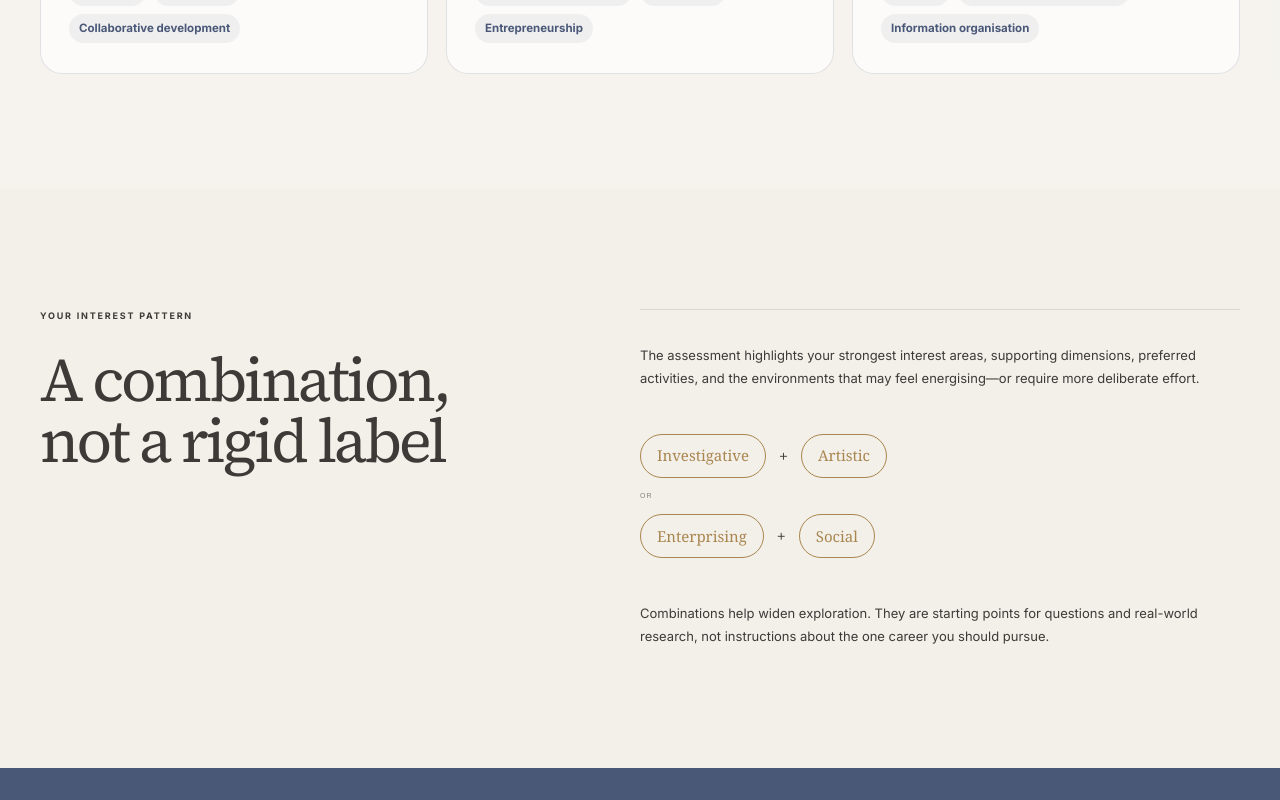
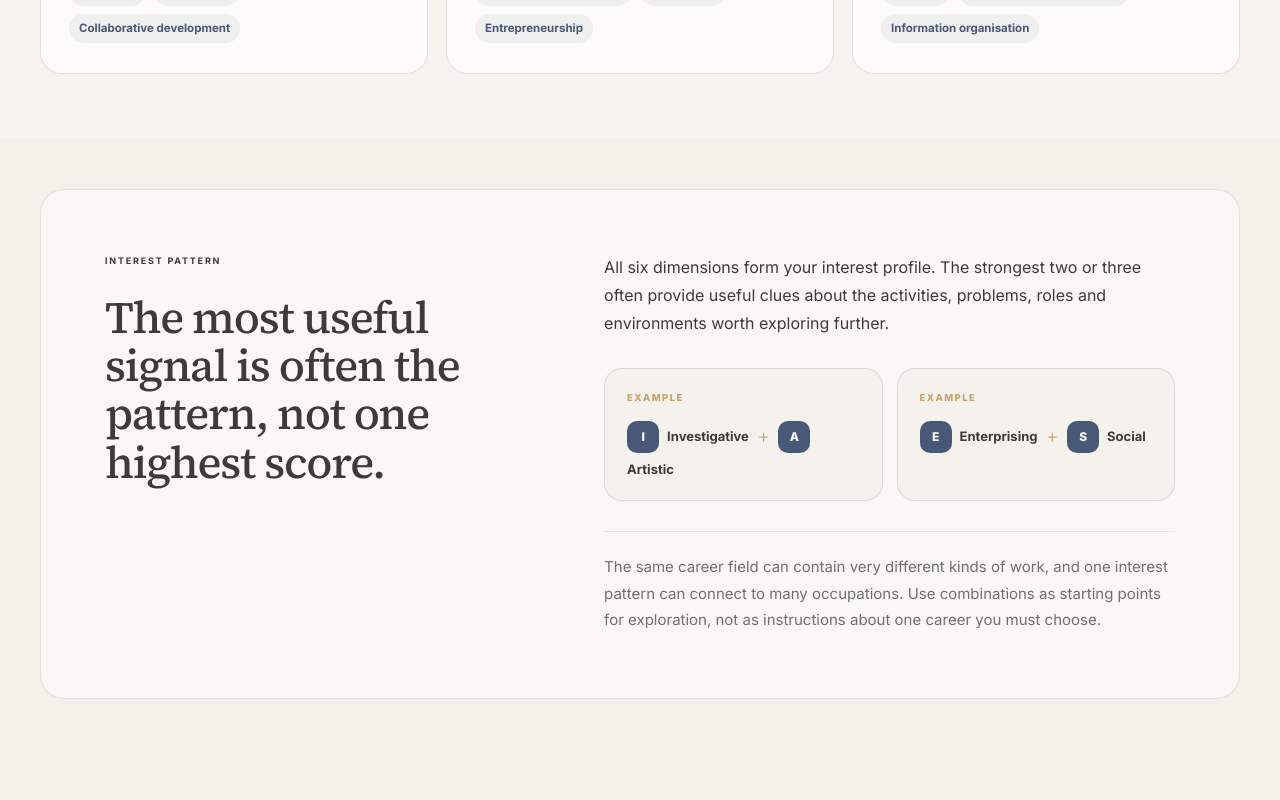
Before and after one commit to sidragon13-cyber/innergeodessa, a Next.js app: page /career in a window 1280 px wide. Shown: the part 2200-3000 px from the top of the page. Built offline with nearby package versions, Linux system fonts and the light colour scheme; no server answers.

Commit message:
style(career): clarify interest patterns

```diff
--- a/src/components/career/career-landing-v1.module.css
+++ b/src/components/career/career-landing-v1.module.css
@@ -383,7 +383,7 @@
   padding:
     clamp(82px, 8vw, 112px)
     0
-    clamp(92px, 9vw, 126px);
+    clamp(54px, 5vw, 72px);
   scroll-margin-top: 24px;
   background:
     rgba(255, 255, 255, 0.2);
@@ -536,6 +536,147 @@
   line-height: 1.3;
 }
 
+.patternSection {
+  padding-top: clamp(36px, 4vw, 52px);
+  padding-bottom: clamp(92px, 9vw, 126px);
+}
+
+.patternGrid {
+  display: grid;
+  grid-template-columns:
+    minmax(0, 0.82fr)
+    minmax(0, 1.18fr);
+  gap: clamp(56px, 8vw, 104px);
+  align-items: start;
+  padding:
+    clamp(48px, 5vw, 66px)
+    clamp(46px, 5vw, 70px);
+  border: 1.5px solid
+    var(--brand-border, #ddd8cf);
+  border-radius: 24px;
+  background:
+    rgba(255, 255, 255, 0.56);
+}
+
+.patternHeading h2 {
+  max-width: 540px;
+  margin: 14px 0 0;
+  color:
+    var(--brand-text, #3d3a38);
+  font-family:
+    var(
+      --font-display,
+      "Source Serif 4",
+      Georgia,
+      serif
+    );
+  font-size:
+    clamp(38px, 3.5vw, 50px);
+  font-weight: 500;
+  line-height: 1.08;
+  letter-spacing: -0.028em;
+  text-wrap: balance;
+}
+
+.patternContent {
+  min-width: 0;
+}
+
+.patternLead,
+.patternNote {
+  max-width: 700px;
+  margin: 0;
+  color:
+    var(--brand-text-secondary, #6f706f);
+  font-size: 15px;
+  line-height: 1.76;
+}
+
+.patternLead {
+  color:
+    var(--brand-text, #3d3a38);
+  font-size: 16px;
+  line-height: 1.74;
+}
+
+.patternExamples {
+  display: grid;
+  grid-template-columns:
+    repeat(2, minmax(0, 1fr));
+  gap: 14px;
+  margin: 30px 0;
+}
+
+.patternExample {
+  min-width: 0;
+  padding: 22px;
+  border: 1.5px solid
+    rgba(74, 88, 120, 0.16);
+  border-radius: 18px;
+  background:
+    rgba(243, 240, 234, 0.7);
+}
+
+.exampleLabel {
+  display: block;
+  margin-bottom: 16px;
+  color:
+    var(--brand-gold, #c5a36a);
+  font-size: 9.5px;
+  font-weight: 800;
+  letter-spacing: 0.15em;
+  text-transform: uppercase;
+}
+
+.exampleCombination {
+  display: flex;
+  flex-wrap: wrap;
+  align-items: center;
+  gap: 8px;
+}
+
+.exampleCombination strong {
+  display: grid;
+  width: 32px;
+  height: 32px;
+  place-items: center;
+  border-radius: 10px;
+  background:
+    var(--brand-indigo, #4a5878);
+  color: #fff;
+  font-size: 12px;
+  font-weight: 800;
+}
+
+.exampleCombination span {
+  color:
+    var(--brand-text, #3d3a38);
+  font-size: 13px;
+  font-weight: 700;
+  line-height: 1.35;
+}
+
+.exampleCombination i {
+  margin: 0 2px;
+  color:
+    var(--brand-gold, #c5a36a);
+  font-family:
+    var(
+      --font-display,
+      "Source Serif 4",
+      Georgia,
+      serif
+    );
+  font-size: 18px;
+  font-style: normal;
+}
+
+.patternNote {
+  padding-top: 22px;
+  border-top: 1px solid
+    rgba(74, 88, 120, 0.12);
+}
+
 @media (max-width: 1050px) {
   .riasecGrid {
     grid-template-columns:
@@ -572,6 +713,16 @@
 }
 
 @media (max-width: 900px) {
+  .patternGrid {
+    grid-template-columns: 1fr;
+    gap: 34px;
+    padding: 44px 38px;
+  }
+
+  .patternHeading h2 {
+    max-width: 700px;
+  }
+
   .riasecHeader {
     grid-template-columns: 1fr;
     gap: 26px;
@@ -623,6 +774,43 @@
 }
 
 @media (max-width: 620px) {
+  .patternSection {
+    padding:
+      66px 0 74px;
+  }
+
+  .patternGrid {
+    gap: 28px;
+    padding: 34px 24px;
+    border-radius: 20px;
+  }
+
+  .patternHeading h2 {
+    font-size: 36px;
+  }
+
+  .patternLead {
+    font-size: 15px;
+  }
+
+  .patternNote {
+    font-size: 14px;
+  }
+
+  .patternExamples {
+    grid-template-columns: 1fr;
+    gap: 12px;
+    margin: 26px 0;
+  }
+
+  .patternExample {
+    padding: 20px;
+  }
+
+  .exampleCombination span {
+    font-size: 12.5px;
+  }
+
   .riasecSection {
     padding:
       66px 0 74px;
--- a/src/components/career/career-landing.tsx
+++ b/src/components/career/career-landing.tsx
@@ -223,32 +223,60 @@ export function CareerLanding() {
 
       <Container
         as="section"
-        className="interest-pattern"
+        size="wide"
+        className={styles.patternSection}
       >
-        <div className="interest-pattern-heading">
+        <div className={styles.patternGrid}>
+          <div className={styles.patternHeading}>
             <p className="eyebrow">
               {dictionary.pattern.eyebrow}
             </p>
+
             <h2>{dictionary.pattern.title}</h2>
           </div>
 
-        <div className="pattern-body">
-          <p>{dictionary.pattern.paragraphs[0]}</p>
+          <div className={styles.patternContent}>
+            <p className={styles.patternLead}>
+              {dictionary.pattern.paragraphs[0]}
+            </p>
 
             <div
-            className="pattern-examples"
+              className={styles.patternExamples}
               aria-label={dictionary.pattern.exampleLabel}
             >
+              <article className={styles.patternExample}>
+                <span className={styles.exampleLabel}>
+                  {dictionary.pattern.exampleLabel}
+                </span>
+
+                <div className={styles.exampleCombination}>
+                  <strong>I</strong>
                   <span>{dimensions[1].title}</span>
-            <i>+</i>
+                  <i aria-hidden="true">+</i>
+                  <strong>A</strong>
                   <span>{dimensions[2].title}</span>
-            <em>{dictionary.pattern.orLabel}</em>
+                </div>
+              </article>
+
+              <article className={styles.patternExample}>
+                <span className={styles.exampleLabel}>
+                  {dictionary.pattern.exampleLabel}
+                </span>
+
+                <div className={styles.exampleCombination}>
+                  <strong>E</strong>
                   <span>{dimensions[4].title}</span>
-            <i>+</i>
+                  <i aria-hidden="true">+</i>
+                  <strong>S</strong>
                   <span>{dimensions[3].title}</span>
                 </div>
+              </article>
+            </div>
 
-          <p>{dictionary.pattern.paragraphs[1]}</p>
+            <p className={styles.patternNote}>
+              {dictionary.pattern.paragraphs[1]}
+            </p>
+          </div>
         </div>
       </Container>
 
@@ -276,26 +304,6 @@ export function CareerLanding() {
           </ol>
         </Container>
       </section>
-
-      <Container
-        as="section"
-        className="beyond-section"
-      >
-        <div className="beyond-heading">
-          <p className="eyebrow">
-            {dictionary.beyond.eyebrow}
-          </p>
-          <h2>{dictionary.beyond.title}</h2>
-        </div>
-
-        <div className="beyond-grid">
-          {dictionary.beyond.paragraphs.map(
-            (paragraph) => (
-              <p key={paragraph}>{paragraph}</p>
-            ),
-          )}
-        </div>
-      </Container>
 
       <section className="career-guidance">
         <Container>
--- a/src/data/i18n/career.ts
+++ b/src/data/i18n/career.ts
@@ -192,13 +192,14 @@ export const careerLandingDictionaries: Record<
     },
 
     pattern: {
-      eyebrow: "Your interest pattern",
-      title: "A combination, not a rigid label",
+      eyebrow: "Interest Pattern",
+      title:
+        "The most useful signal is often the pattern, not one highest score.",
       paragraphs: [
-        "The assessment highlights your strongest interest areas, supporting dimensions, preferred activities, and the environments that may feel energising—or require more deliberate effort.",
-        "Combinations help widen exploration. They are starting points for questions and real-world research, not instructions about the one career you should pursue.",
+        "All six dimensions form your interest profile. The strongest two or three often provide useful clues about the activities, problems, roles and environments worth exploring further.",
+        "The same career field can contain very different kinds of work, and one interest pattern can connect to many occupations. Use combinations as starting points for exploration, not as instructions about one career you must choose.",
       ],
-      exampleLabel: "Example combinations",
+      exampleLabel: "Example",
       orLabel: "or",
     },
 
@@ -386,13 +387,13 @@ export const careerLandingDictionaries: Record<
     },
 
     pattern: {
-      eyebrow: "你的职业兴趣模式",
-      title: "兴趣组合，而不是固定标签",
+      eyebrow: "兴趣组合",
+      title: "真正有价值的，不只是最高的一项兴趣。",
       paragraphs: [
-        "测评会展示你最突出的兴趣领域、辅助维度、偏好的活动，以及哪些环境可能让你更有动力，或需要投入更多有意识的努力。",
-        "兴趣组合能够拓宽职业探索范围。它们是提出问题和开展现实研究的起点，而不是规定你只能从事某一种职业。",
+        "六个维度共同构成你的兴趣结构，其中最突出的两到三个维度，往往更适合作为观察活动类型、问题类型、角色与工作环境的线索。",
+        "同一个职业领域可能包含完全不同的工作内容，而同一种兴趣组合也可以连接多个职业方向。组合用于帮助你提出更好的探索问题，而不是规定唯一职业选择。",
       ],
-      exampleLabel: "兴趣组合示例",
+      exampleLabel: "示例",
       orLabel: "或者",
     },
 
```
Lines whose indentation alone changed are shown as unchanged.
